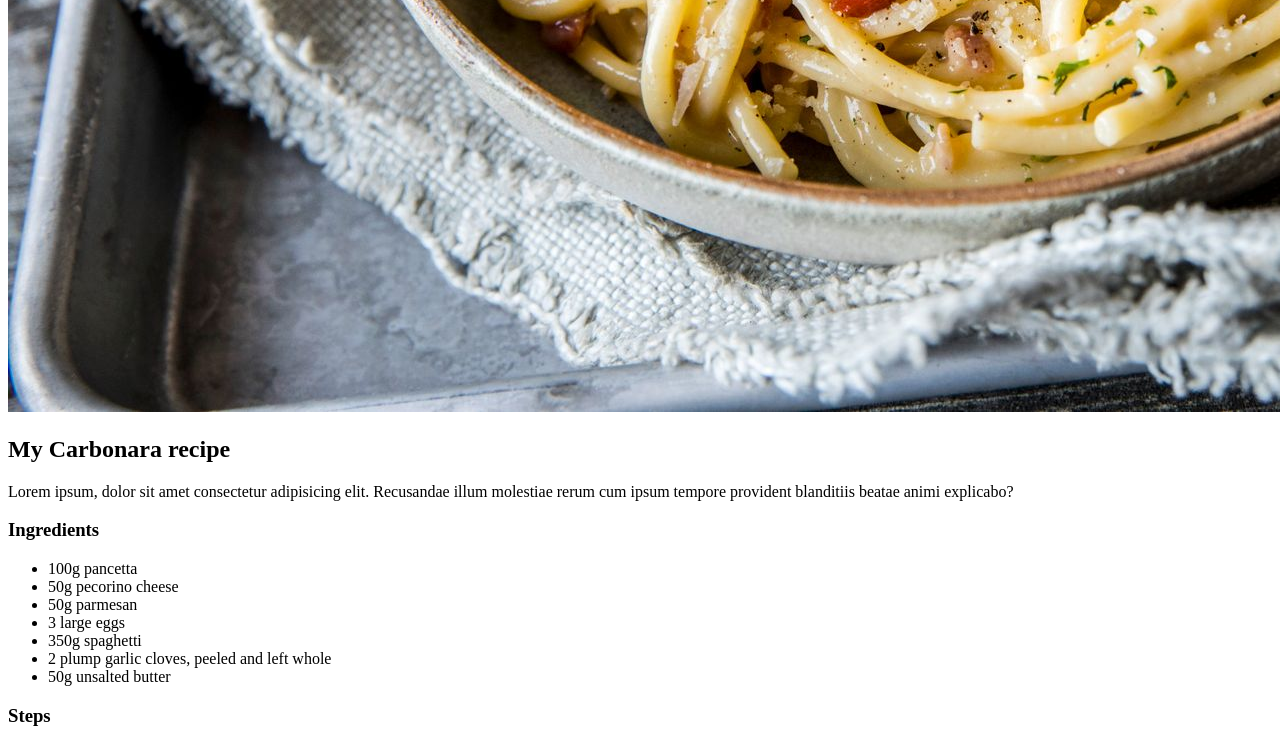
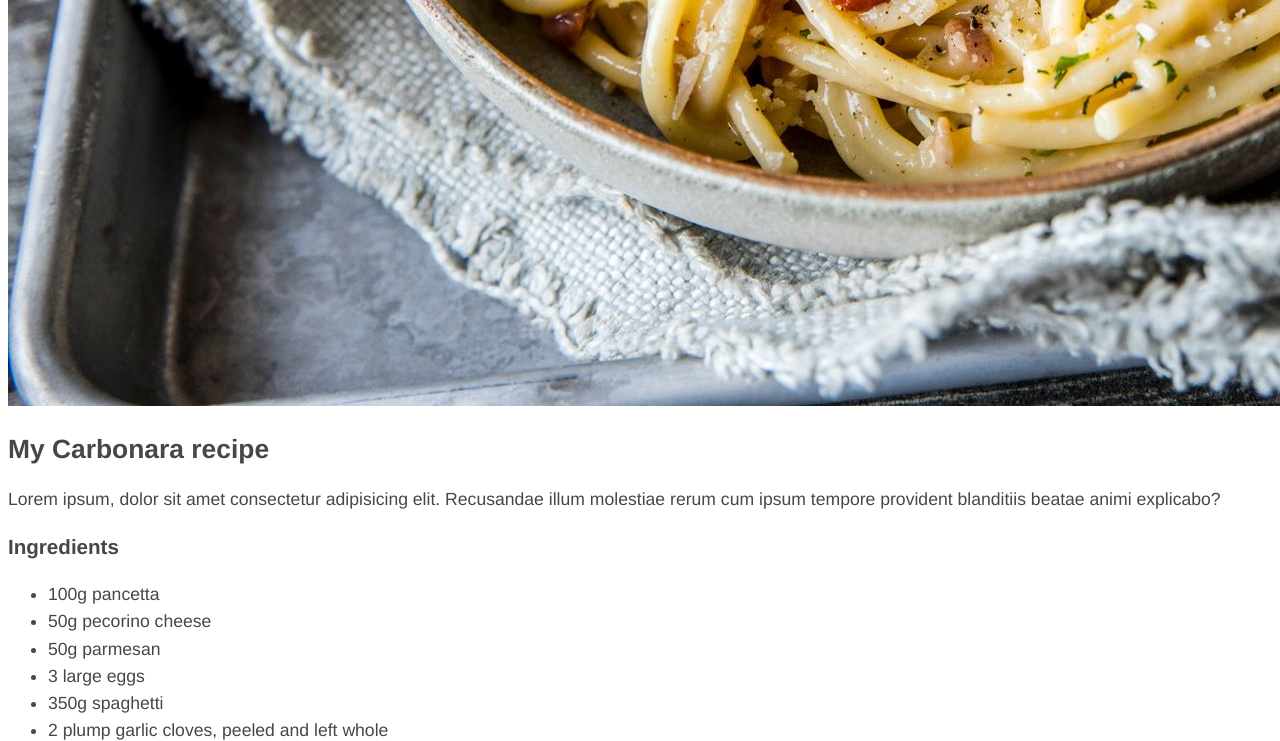
Before and after one commit to kalledonjel/odin-recipes, a plain HTML site: page recipes/carbonara.html in a window 1280 px wide. Shown: the part 935-1676 px from the top of the page. Drawn offline with Linux system fonts and the light colour scheme.

Commit message:
Add css-file and generall font css

```diff
--- a/recipes/carbonara.html
+++ b/recipes/carbonara.html
@@ -3,11 +3,13 @@
   <head>
     <meta charset="UTF-8" />
     <meta name="viewport" content="width=device-width, initial-scale=1.0" />
+    <link rel="stylesheet" href="/styles.css" />
     <title>Document</title>
   </head>
   <body>
     <h1>Carbonara</h1>
     <img
+      class="carbonara"
       src="../Images/carbonara_1900x1267.jpeg"
       alt="Picture of a pasta Carbonara"
       width="1900"
--- /dev/null
+++ b/styles.css
@@ -0,0 +1,5 @@
+body {
+    font-family: Helvetica, Arial, sans-serif;
+    color: rgb(71, 71, 71);
+    font-size: 1.1rem;
+    line-height: 1.7rem; }
```
Also changed, not shown: index.html (+1 -0 lines), recipes/lasagna.html (+1 -0 lines), recipes/pomodoro.html (+2 -0 lines).
